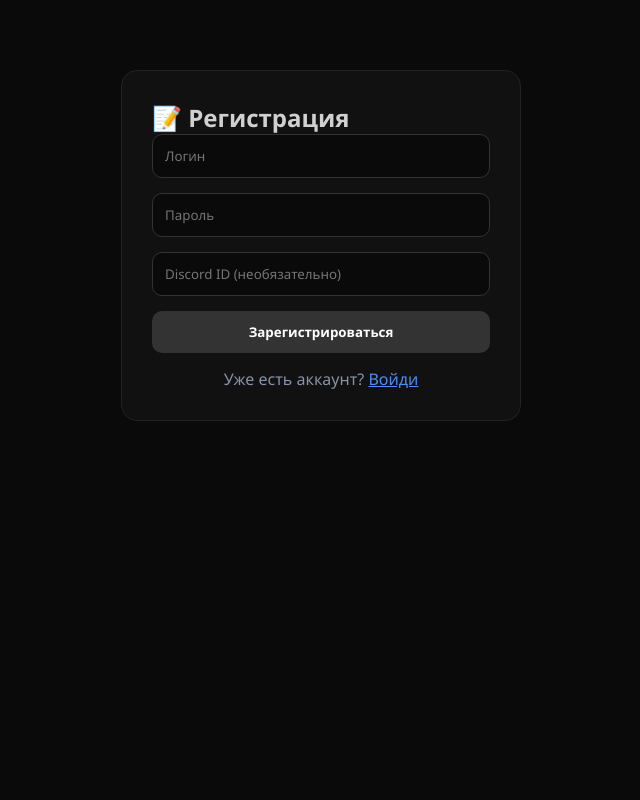
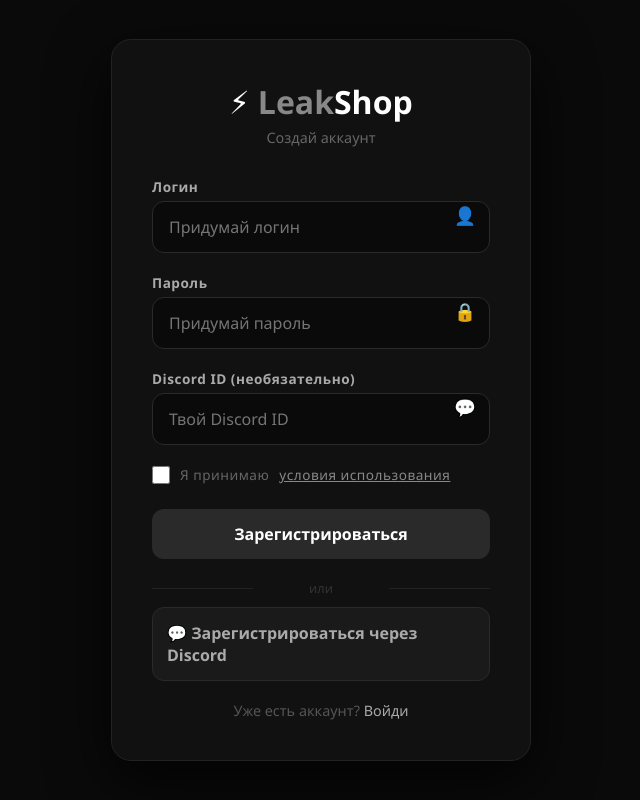
Before and after one commit to LEAKSHOP/Myshop, a Flask app: page /register in a window 1280 px wide. Shown: the whole page, without its empty margins (319-959 px from the left). Run offline with Flask 3, Linux system fonts and the light colour scheme.

Commit message:
Update register.html

```diff
--- a/templates/register.html
+++ b/templates/register.html
@@ -1,25 +1,233 @@
 <!DOCTYPE html>
-<html>
+<html lang="ru">
 <head>
     <meta charset="UTF-8">
-    <title>Регистрация</title>
+    <meta name="viewport" content="width=device-width, initial-scale=1.0">
+    <title>Регистрация — LeakShop</title>
     <link rel="stylesheet" href="/static/style.css">
+    <style>
+        body {
+            background: #0a0a0a;
+            display: flex;
+            justify-content: center;
+            align-items: center;
+            min-height: 100vh;
+            margin: 0;
+        }
+
+        .auth-container {
+            background: #111;
+            padding: 40px;
+            border-radius: 20px;
+            border: 1px solid #222;
+            max-width: 420px;
+            width: 100%;
+            box-shadow: 0 20px 60px rgba(0,0,0,0.8);
+        }
+
+        .auth-container .logo {
+            text-align: center;
+            font-size: 2em;
+            font-weight: 800;
+            color: #fff;
+            margin-bottom: 5px;
+        }
+        .auth-container .logo span {
+            color: #888;
+        }
+
+        .auth-container .sub {
+            text-align: center;
+            color: #666;
+            font-size: 0.9em;
+            margin-bottom: 30px;
+        }
+
+        .auth-container label {
+            display: block;
+            color: #aaa;
+            font-size: 0.85em;
+            margin-bottom: 5px;
+            font-weight: 600;
+            letter-spacing: 0.5px;
+        }
+
+        .auth-container .input-group {
+            position: relative;
+            margin-bottom: 20px;
+        }
+
+        .auth-container .input-group input {
+            width: 100%;
+            padding: 14px 16px;
+            border-radius: 12px;
+            border: 1px solid #2a2a2a;
+            background: #0a0a0a;
+            color: #ddd;
+            font-size: 1em;
+            transition: 0.2s;
+            box-sizing: border-box;
+        }
+        .auth-container .input-group input:focus {
+            outline: none;
+            border-color: #666;
+            background: #0d0d0d;
+        }
+
+        .auth-container .input-group .icon {
+            position: absolute;
+            right: 14px;
+            top: 50%;
+            transform: translateY(-50%);
+            color: #444;
+            font-size: 1.1em;
+            pointer-events: none;
+        }
+
+        .auth-container .btn {
+            width: 100%;
+            padding: 14px;
+            background: #2a2a2a;
+            color: #fff;
+            border: none;
+            border-radius: 12px;
+            font-weight: 700;
+            font-size: 1em;
+            cursor: pointer;
+            transition: 0.2s;
+            margin-top: 10px;
+        }
+        .auth-container .btn:hover {
+            background: #444;
+        }
+
+        .auth-container .error {
+            background: #1a0a0a;
+            border-left: 3px solid #f87171;
+            color: #f87171;
+            padding: 12px 16px;
+            border-radius: 8px;
+            font-size: 0.9em;
+            margin-bottom: 20px;
+        }
+
+        .auth-container .links {
+            text-align: center;
+            margin-top: 20px;
+            color: #555;
+            font-size: 0.9em;
+        }
+        .auth-container .links a {
+            color: #aaa;
+            text-decoration: none;
+            transition: 0.2s;
+        }
+        .auth-container .links a:hover {
+            color: #fff;
+        }
+
+        .auth-container .divider {
+            text-align: center;
+            color: #333;
+            font-size: 0.8em;
+            margin: 20px 0 10px;
+            position: relative;
+        }
+        .auth-container .divider::before,
+        .auth-container .divider::after {
+            content: '';
+            position: absolute;
+            top: 50%;
+            width: 30%;
+            height: 1px;
+            background: #222;
+        }
+        .auth-container .divider::before { left: 0; }
+        .auth-container .divider::after { right: 0; }
+
+        .auth-container .discord-btn {
+            display: flex;
+            align-items: center;
+            justify-content: center;
+            gap: 10px;
+            width: 100%;
+            padding: 14px;
+            background: #1a1a1a;
+            color: #aaa;
+            border: 1px solid #2a2a2a;
+            border-radius: 12px;
+            font-weight: 600;
+            cursor: pointer;
+            transition: 0.2s;
+            text-decoration: none;
+        }
+        .auth-container .discord-btn:hover {
+            background: #222;
+            border-color: #444;
+        }
+
+        .auth-container .terms {
+            color: #555;
+            font-size: 0.8em;
+            text-align: center;
+            margin: 15px 0 10px;
+        }
+        .auth-container .terms a {
+            color: #888;
+            text-decoration: none;
+        }
+        .auth-container .terms a:hover {
+            color: #fff;
+        }
+    </style>
 </head>
 <body>
-    <div class="container">
-        <div class="form-box">
-            <h2>📝 Регистрация</h2>
-            {% if error %}
-            <div class="error">{{ error }}</div>
-            {% endif %}
-            <form method="post">
-                <input type="text" name="username" placeholder="Логин" required>
-                <input type="password" name="password" placeholder="Пароль" required>
-                <input type="text" name="discord_id" placeholder="Discord ID (необязательно)">
-                <button type="submit">Зарегистрироваться</button>
-            </form>
-            <p style="text-align:center;margin-top:15px;color:#8892a8;">Уже есть аккаунт? <a href="/login" style="color:#4f8cf7;">Войди</a></p>
+
+    <div class="auth-container">
+        <div class="logo">⚡ <span>Leak</span>Shop</div>
+        <div class="sub">Создай аккаунт</div>
+
+        {% if error %}
+        <div class="error">❌ {{ error }}</div>
+        {% endif %}
+
+        <form method="post">
+            <div class="input-group">
+                <label>Логин</label>
+                <input type="text" name="username" placeholder="Придумай логин" required>
+                <span class="icon">👤</span>
+            </div>
+
+            <div class="input-group">
+                <label>Пароль</label>
+                <input type="password" name="password" placeholder="Придумай пароль" required>
+                <span class="icon">🔒</span>
+            </div>
+
+            <div class="input-group">
+                <label>Discord ID (необязательно)</label>
+                <input type="text" name="discord_id" placeholder="Твой Discord ID">
+                <span class="icon">💬</span>
+            </div>
+
+            <div style="margin: 15px 0;">
+                <label style="display:flex;align-items:center;gap:10px;font-weight:400;color:#666;font-size:0.85em;cursor:pointer;">
+                    <input type="checkbox" name="terms" required style="accent-color:#666;width:18px;height:18px;">
+                    Я принимаю <a href="#" style="color:#888;">условия использования</a>
+                </label>
+            </div>
+
+            <button type="submit" class="btn">Зарегистрироваться</button>
+        </form>
+
+        <div class="divider">или</div>
+
+        <a href="https://discord.com" class="discord-btn">💬 Зарегистрироваться через Discord</a>
+
+        <div class="links">
+            Уже есть аккаунт? <a href="/login">Войди</a>
         </div>
     </div>
+
 </body>
 </html>
```
